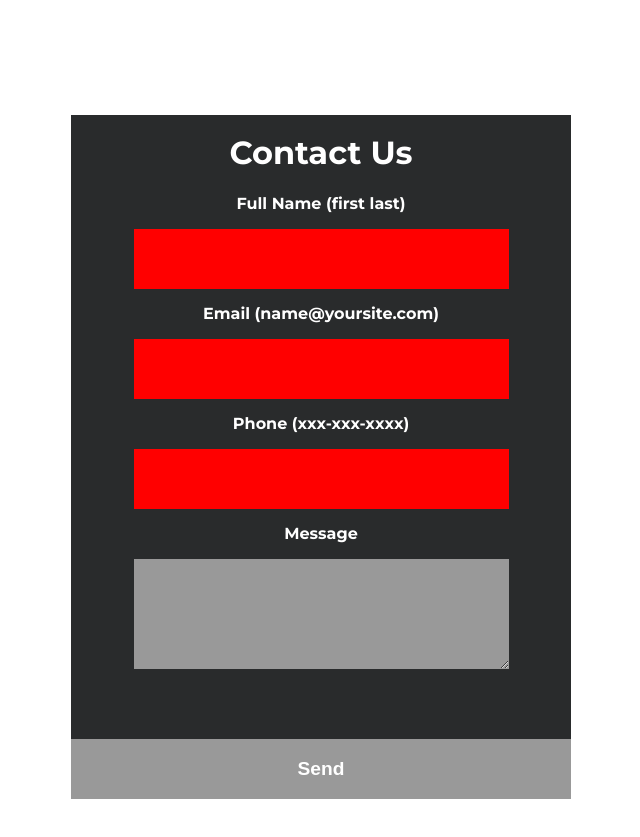
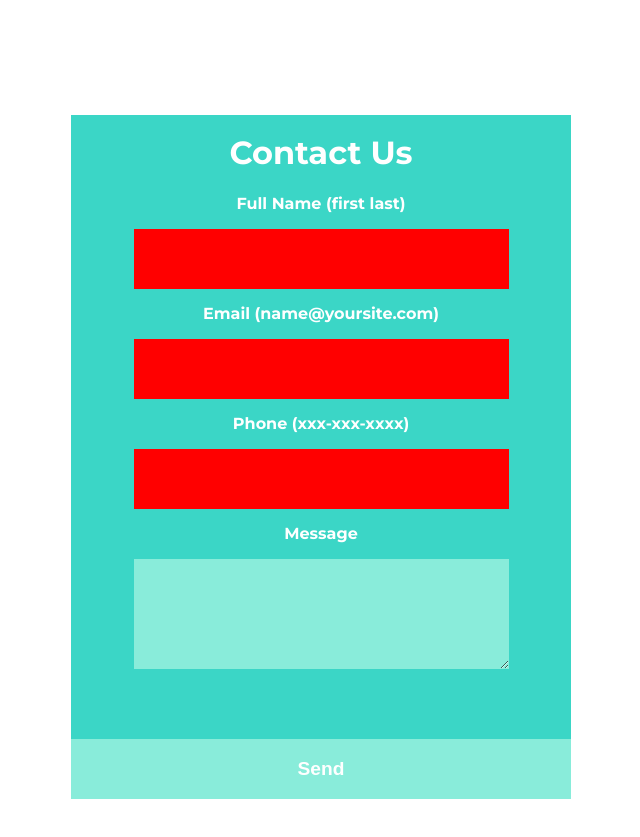
Before and after one commit to carson-katri/ctkrocks.github.io, a plain HTML site: page SOS SITE/index.html in a window 1280 px wide. Shown: the part 1118-1955 px from the top of the page, without its empty margins (319-959 px from the left). Drawn offline with nearby package versions, Linux system fonts and the light colour scheme; a script that the page names is missing; files whose address does not match are found by name.

Commit message:
Update main.css

```diff
--- a/SOS SITE/css/main.css
+++ b/SOS SITE/css/main.css
@@ -111,7 +111,7 @@ h1, h2, h3 {
 
 .form {
 	line-height: 50px;
-	background-color: #292b2c;
+	background-color: #3bd6c6;
 	color: #fff;
 	max-width: 500px;
 	padding-top: 20px;
@@ -133,7 +133,7 @@ input, textarea {
 }
 
 button, input, .btn, textarea {
-	background-color: #999;
+	background-color: #89ecda;
 	border: none;
 	color: #fff;
 	font-weight: 700;
```
